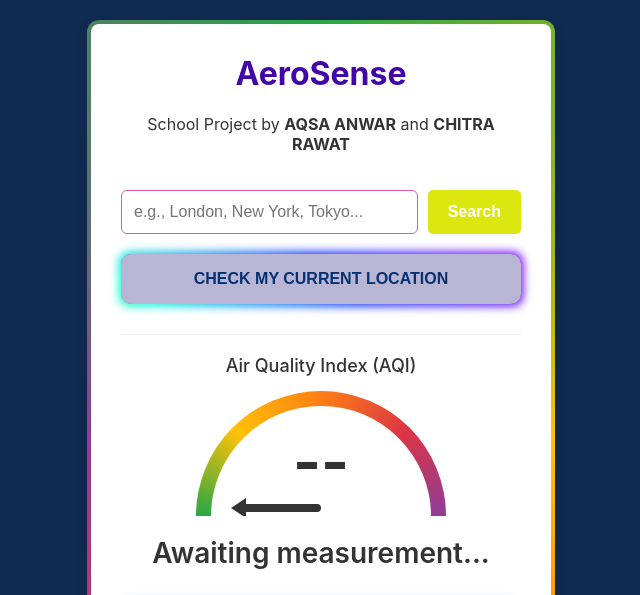
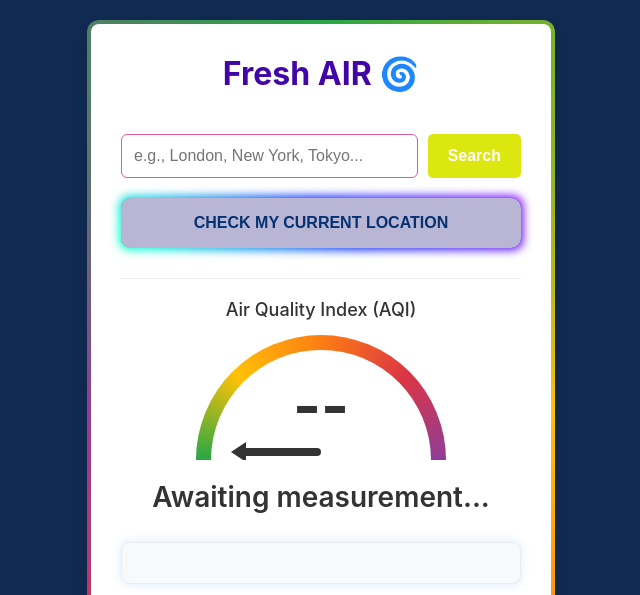
Before and after one commit to Anfahad-10/air_quality_pwa, a website: page public/index.html in a window 1280 px wide. Shown: the top 595 px of the page, without its empty margins (319-959 px from the left). Drawn offline with Linux system fonts and the light colour scheme.

Commit message:
Fix:Changed the names

```diff
--- a/public/index.html
+++ b/public/index.html
@@ -1,5 +1,6 @@
 <!DOCTYPE html>
 <html lang="en">
+
 <head>
   <meta charset="UTF-8">
   <meta name="viewport" content="width=device-width, initial-scale=1.0">
@@ -13,14 +14,14 @@
   <div class="app-container">
 
     <div class="title-container">
-      <h1 class="card__title">AeroSense</h1>
+      <h1 class="card__title">Fresh AIR 🌀 </h1>
     </div>
-    <p>School Project by <b>AQSA ANWAR</b> and <b>CHITRA RAWAT</b></p>
     <br>
 
     <div id="search-container">
       <input type="text" id="city-input" placeholder="e.g., London, New York, Tokyo...">
-      <button id="search-btn" style="background-color: #dce70f; color: white; padding: 10px 20px; border: none; border-radius: 5px; cursor: pointer;">Search</button>
+      <button id="search-btn"
+        style="background-color: #dce70f; color: white; padding: 10px 20px; border: none; border-radius: 5px; cursor: pointer;">Search</button>
 
     </div>
 
@@ -72,7 +73,8 @@
 
       <filter id="goo-button">
         <feGaussianBlur in="SourceGraphic" result="blur" stdDeviation="10"></feGaussianBlur>
-    <feColorMatrix in="blur" mode="matrix" values="1 0 0 0 0 0 1 0 0 0 0 0 1 0 0 0 0 0 21 -7" result="goo"></feColorMatrix>
+        <feColorMatrix in="blur" mode="matrix" values="1 0 0 0 0 0 1 0 0 0 0 0 1 0 0 0 0 0 21 -7" result="goo">
+        </feColorMatrix>
         <feBlend in2="goo" in="SourceGraphic" result="mix"></feBlend>
       </filter>
 
@@ -113,7 +115,8 @@
     <div id="health-modal-overlay" class="modal-overlay hidden">
       <div id="health-modal" class="modal-content">
         <h2>Do you have any pre-existing respiratory conditions?</h2>
-      <p>Providing this optional info helps us give you more personalized recommendations. We will never share this data.</p>
+        <p>Providing this optional info helps us give you more personalized recommendations. We will never share this
+          data.</p>
 
         <div class="modal-buttons">
           <button id="condition-yes-btn" class="modal-btn yes-btn">Yes, I do</button>
```
Lines whose indentation alone changed are shown as unchanged.
